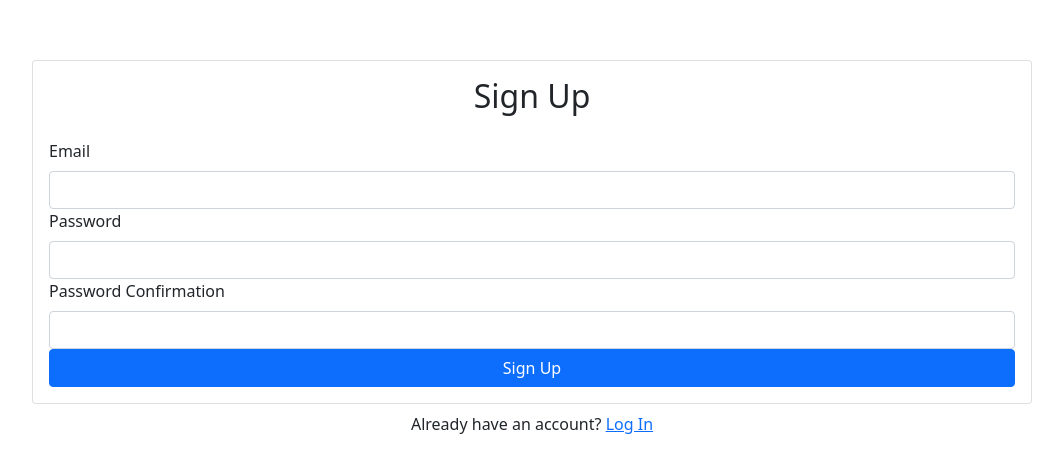
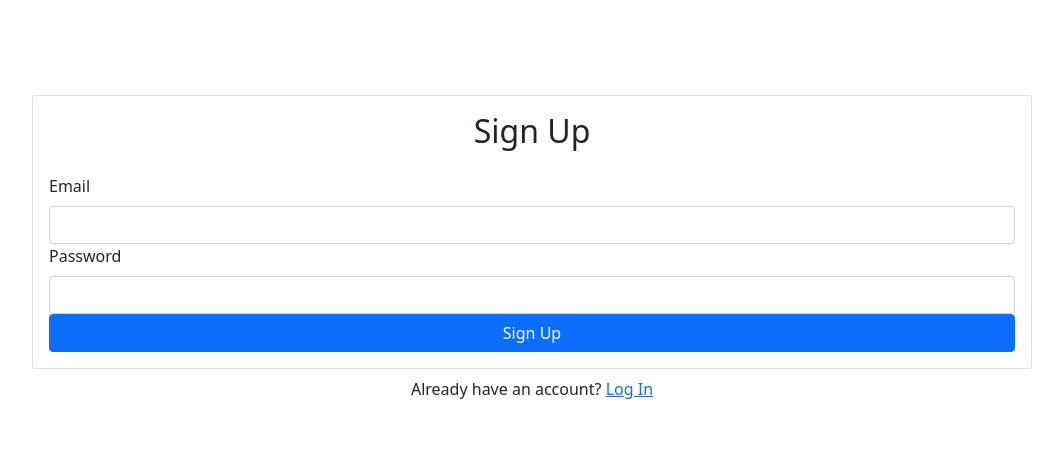
Before and after one commit to qrkwang/TT3_14, a React (Create React App) app in the folder frontend/: page /signup in a window 1280 px wide. Shown: the part 152-624 px from the top of the page, without its empty margins (108-1171 px from the left). Built offline with nearby package versions, Linux system fonts and the light colour scheme.

Commit message:
handleSubmit and createUser

```diff
--- a/frontend/package.json
+++ b/frontend/package.json
@@ -6,6 +6,7 @@
     "@testing-library/jest-dom": "^5.16.1",
     "@testing-library/react": "^12.1.2",
     "@testing-library/user-event": "^13.5.0",
+    "axios": "^0.25.0",
     "bootstrap": "^5.1.3",
     "react": "^17.0.2",
     "react-bootstrap": "^2.1.1",
--- a/frontend/src/components/Signup.js
+++ b/frontend/src/components/Signup.js
@@ -2,18 +2,31 @@ import React, { useRef } from 'react';
 import { Form, Button, Card } from 'react-bootstrap'
 // import { useAuth } from '../contexts/AuthContext'
 import { Link, useNavigate } from 'react-router-dom'
+import axios from 'axios'
+
 
 export default function Signup() {
     const emailRef = useRef()
     const passwordRef = useRef()
-    const passwordConfirmRef = useRef()
     const navigate = useNavigate()
+
+    function handleSubmit(e) {
+        e.preventDefault()
+
+        const user = { username: emailRef.current.value, password: passwordRef.current.value };
+        axios.post('localhost:8080/user/create', { user })
+            .then(res => {
+                console.log(res);
+                console.log(res.data);
+            })
+
+    }
     return (
         <>
             <Card>
                 <Card.Body>
                     <h2 className='text-center mb-4'>Sign Up</h2>
-                    <Form>
+                    <Form onSubmit={handleSubmit}>
                         <Form.Group id='email'>
                             <Form.Label>Email</Form.Label>
                             <Form.Control type='email' ref={emailRef} required />
@@ -21,10 +34,6 @@ export default function Signup() {
                         <Form.Group id='password'>
                             <Form.Label>Password</Form.Label>
                             <Form.Control type='password' ref={passwordRef} required />
-                        </Form.Group>
-                        <Form.Group id='password-confirm'>
-                            <Form.Label>Password Confirmation</Form.Label>
-                            <Form.Control type='password' ref={passwordConfirmRef} required />
                         </Form.Group>
                         <Button className="w-100" type='submit'>
                             Sign Up
```
Also changed, not shown: 1 other file (tests, documents, lock files or other folders).
